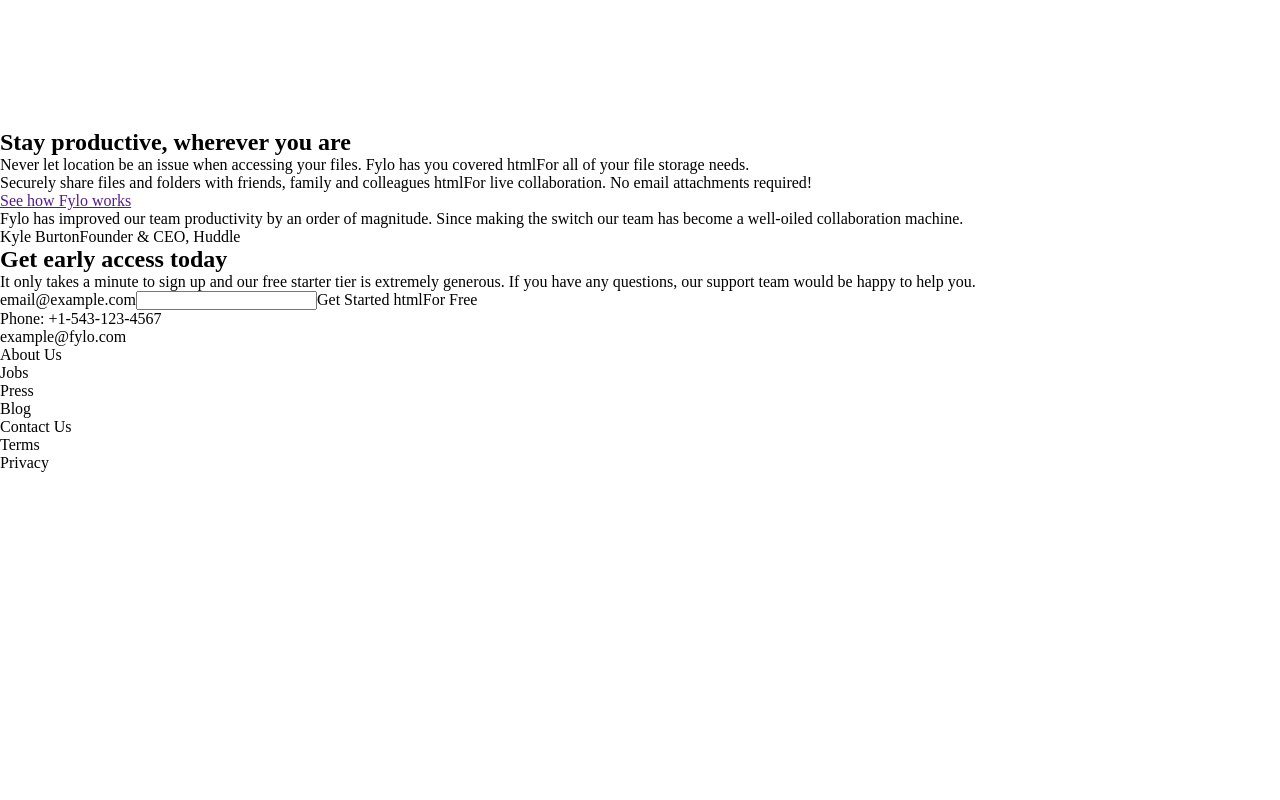
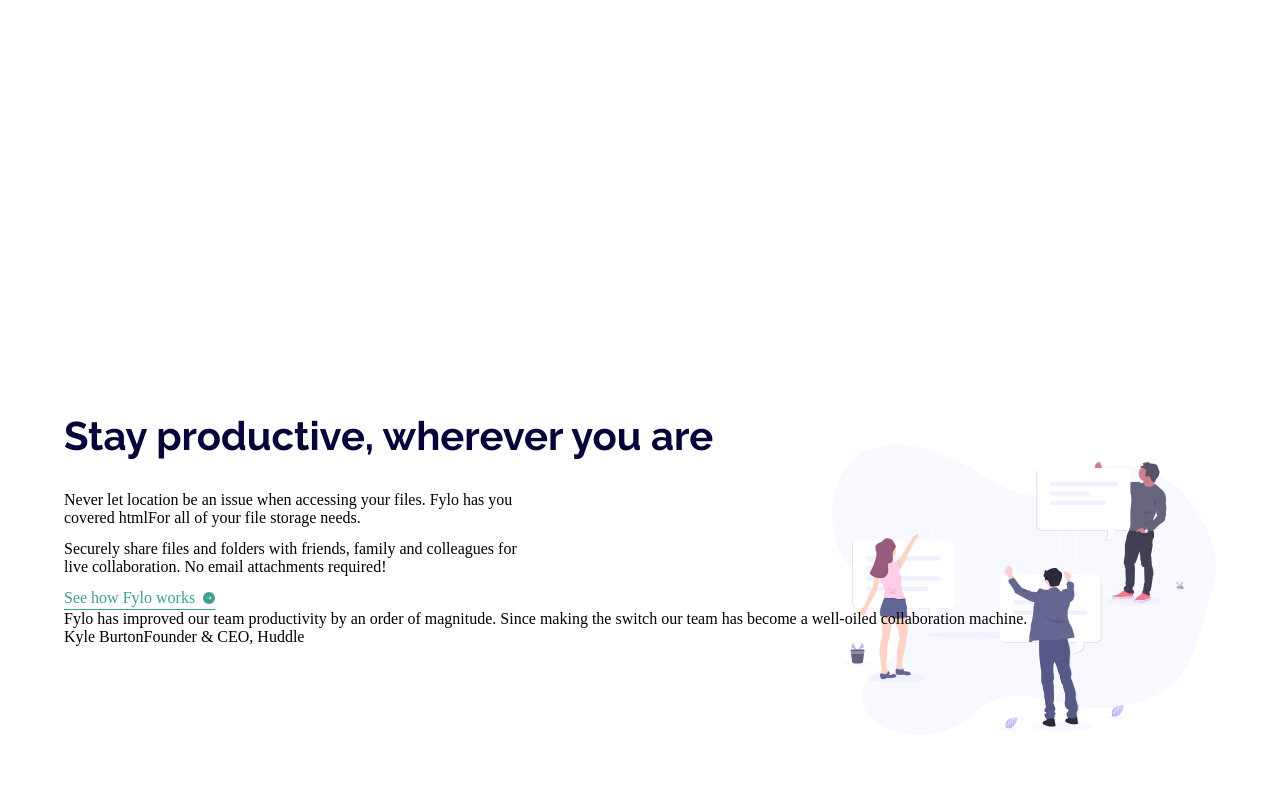
Before and after one commit to hrk-berserker27/Fylo-landing-page-with-two-column-layout, a Next.js app: page / in a window 1280 px wide. Shown: the part 800-1600 px from the top of the page. Before the commit the page ends 1272 px from the top, so only its background shows below. Built offline with nearby package versions, Linux system fonts and the light colour scheme.

Commit message:
Fixed the features section

```diff
--- a/components/Features.js
+++ b/components/Features.js
@@ -3,16 +3,24 @@
 export default function Features() {
   return (
     <section className="features">
-      <h1>Stay productive, wherever you are</h1>
-      <p>
+      <h1 className="h1-font-size font-family-1 dark-color">
+        Stay productive, wherever you are
+      </h1>
+      <p className="para-width light-color para-margin-1">
         Never let location be an issue when accessing your files. Fylo has you
         covered htmlFor all of your file storage needs.{" "}
       </p>
-      <p>
-        Securely share files and folders with friends, family and colleagues
-        htmlFor live collaboration. No email attachments required!
+      <p className="para-width light-color para-margin-2">
+        Securely share files and folders with friends, family and colleagues for
+        live collaboration. No email attachments required!
       </p>
-      <Link href="">See how Fylo works</Link>
+      <div className="link-container">
+        <Link href="">
+          <a className="link">See how Fylo works</a>
+        </Link>
+        <span className="arrow"></span>
+      </div>
+
       <Review />
     </section>
   );
--- a/styles/styles.scss
+++ b/styles/styles.scss
@@ -10,8 +10,8 @@
 nav {
     @include d.flex(row, space-between, center);
     padding-top: 2em;
-    padding-right: 2.5em;
-    padding-left: 2.5em;
+    padding-right: 4em;
+    padding-left: 4em;
 
     .logo {
         content: url(../public/images/logo.svg);
@@ -54,8 +54,8 @@
     @include d.flex(row, center, flex-start);
     padding-top: 0em;
     padding-bottom: 3em;
-    padding-left: 2.5em;
-    padding-right: 2.5em;
+    padding-left: 4em;
+    padding-right: 4em;
 }
 
 .landing {
@@ -151,3 +151,55 @@
     background-size: contain;
     background-repeat: no-repeat;
 }
+
+.features {
+    min-height: 100vh;
+    @include d.flex(column, center, flex-start);
+    padding-left: 4em;
+    padding-right: 4em;
+    background: url(../public/images/illustration-2.svg);
+    background-size: 30%;
+    background-repeat: no-repeat;
+    background-position-x: calc(100% - 4em);
+    background-position-y: 62%;
+}
+
+.para-width {
+    width: 60ch;
+}
+
+.para-margin-1 {
+    margin-top: 2em;
+    margin-bottom: 0.8em;
+}
+
+.para-margin-2 {
+    margin-bottom: 0.8em;
+}
+
+.link {
+    color: map-get(d.$color-bucket, "Moderate Cyan");
+    text-decoration: none;
+}
+
+.arrow {
+    height: 0.75em;
+    width: 0.75em;
+    background: url(../public/images/icon-arrow.svg);
+    background-position: center;
+    background-color: map-get(d.$color-bucket, "Moderate Cyan");
+    border-radius: 50%;
+
+}
+
+.link-container {
+    @include d.flex(row, flex-start, center);
+    padding-bottom: 0.1em;
+    border-bottom: 1px solid;
+    color: map-get(d.$color-bucket, "Moderate Cyan");
+    gap: 0.5em;
+
+    &:hover {
+        cursor: pointer;
+    }
+}
```
